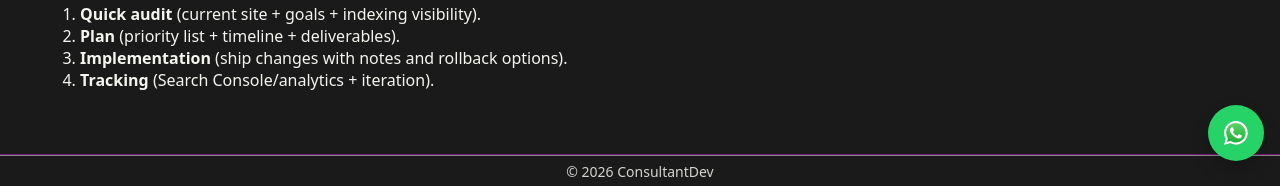
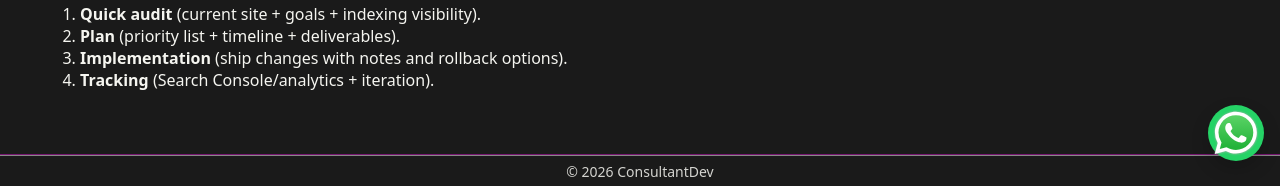
Before and after one commit to m33lucky-benny/ebiya-consul, a Jekyll site: the page built from index.html, in a window 1280 px wide. Shown: the part 723-909 px from the top of the page. Built offline with Jekyll 4.4.1, drawn with Linux system fonts in a browser that asks for light colours.

Commit message:
Update whatsapp.html

```diff
--- a/_includes/whatsapp.html
+++ b/_includes/whatsapp.html
@@ -7,8 +7,8 @@
   <img
     src="{{ '/assets/icon/wp.svg' | relative_url }}"
     alt="WhatsApp"
-    width="28"
-    height="28"
+    width="50"
+    height="50"
   />
   </a>
 
```
